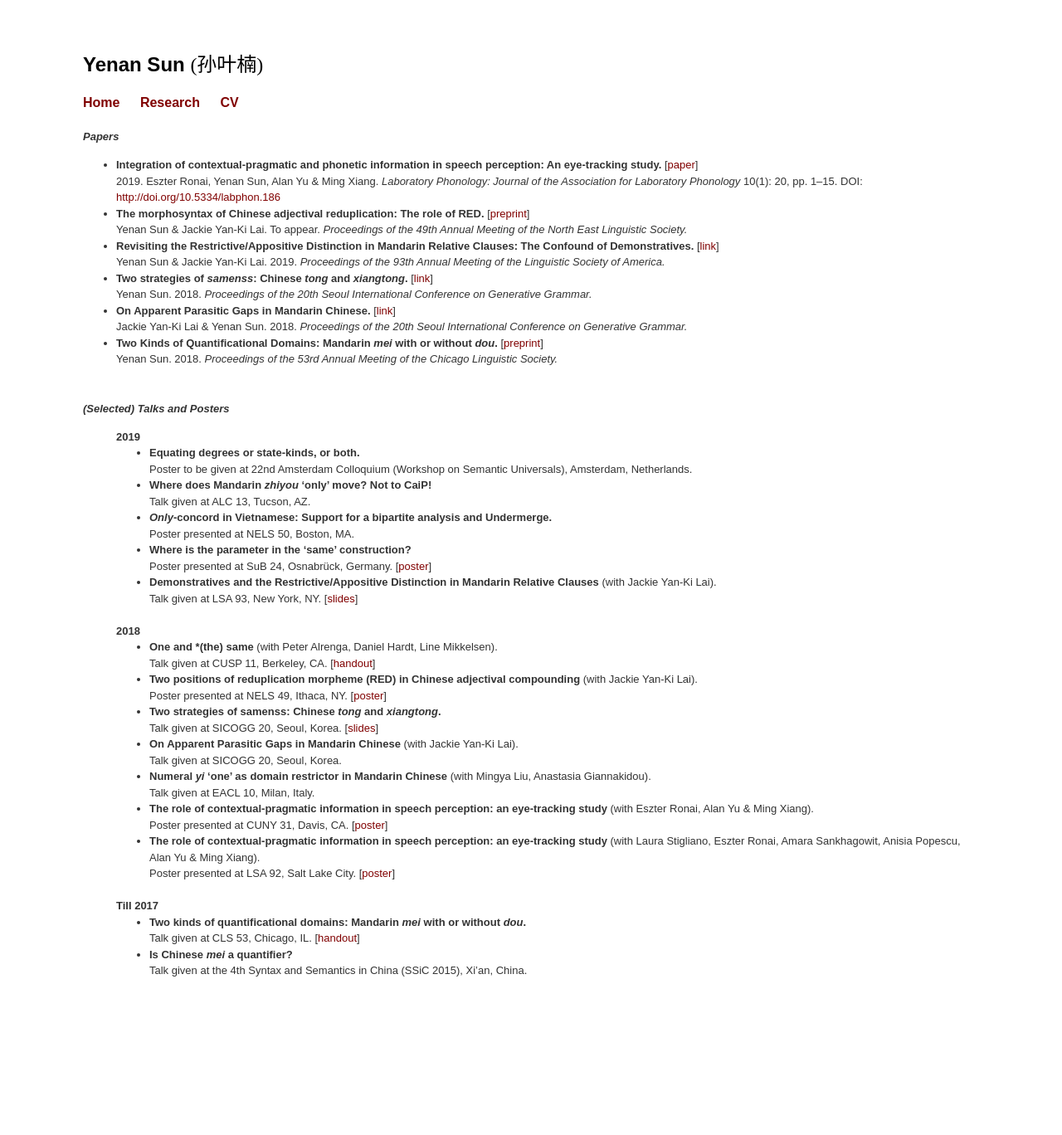
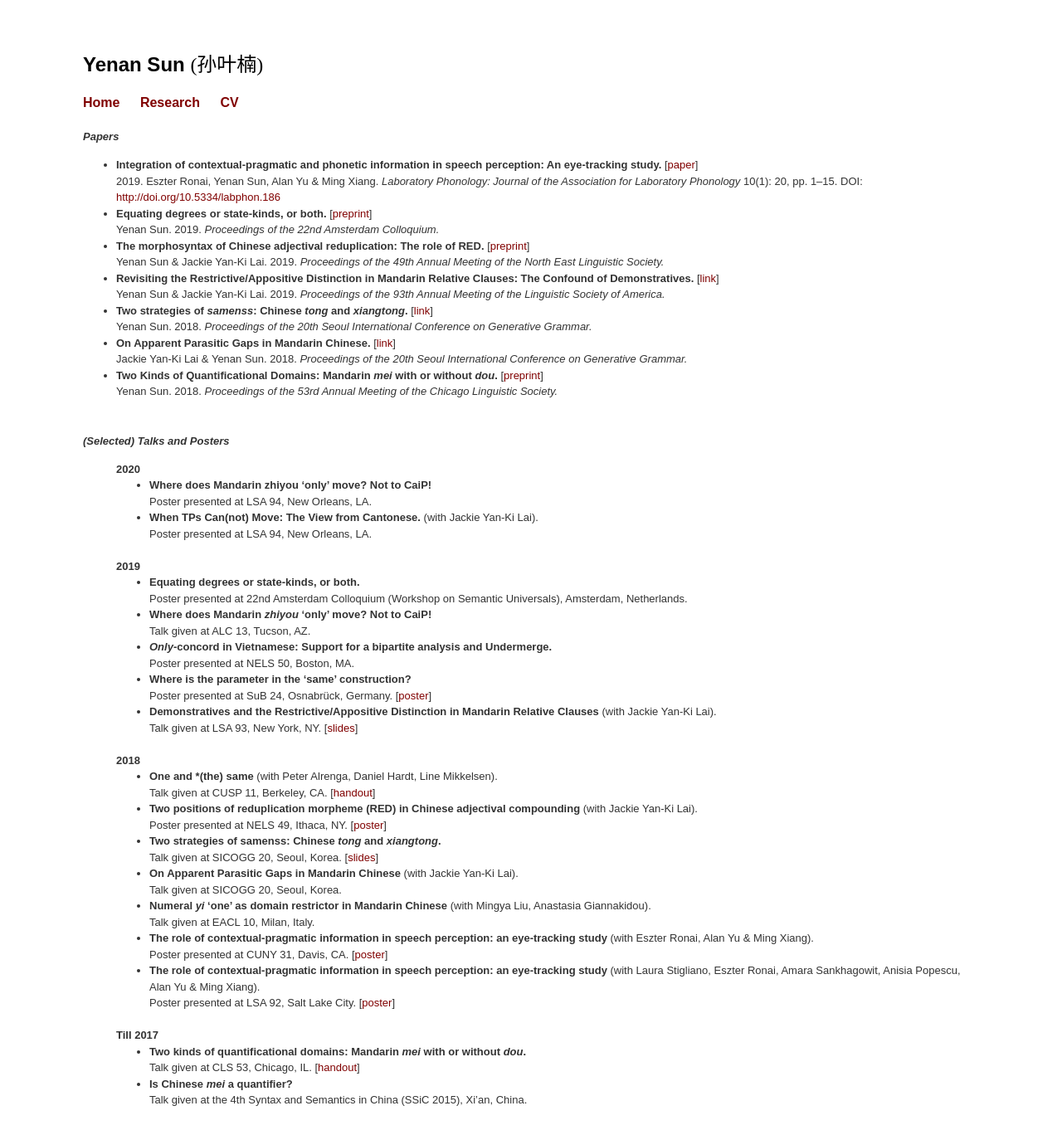
Before and after one commit to yenan09/yenan09.github.io, a Jekyll site: the page built from research.html, in a window 1280 px wide. Shown: the whole page at 83% size. Built offline with Jekyll 4.4.1, drawn with Linux system fonts in a browser that asks for light colours; before the commit the page ends 1212 px from its top, so only the background shows below that.

Commit message:
20200110

```diff
--- a/research.html
+++ b/research.html
@@ -10,8 +10,10 @@ title: Research
   <ul>
 <li><b>Integration of contextual-pragmatic and phonetic information in speech perception: An eye-tracking study.</b> [<a href="{{ site.baseurl }}/w/labp.pdf" title="labp">paper</a>] <br>
 2019. Eszter Ronai, Yenan Sun, Alan Yu & Ming Xiang. <i>Laboratory Phonology: Journal of the Association for Laboratory Phonology</i> 10(1): 20, pp. 1–15. DOI: <a href="http://doi.org/10.5334/labphon.186" title="labp">http://doi.org/10.5334/labphon.186</a>
+<li><b>Equating degrees or state-kinds, or both.</b> [<a href="{{ site.baseurl }}/w/ac22.pdf" title="ac22">preprint</a>] <br>
+  Yenan Sun. 2019. <i>Proceedings of the 22nd Amsterdam Colloquium.</i></li>
 <li> <b>The morphosyntax of Chinese adjectival reduplication: The role of RED.</b> [<a href="{{ site.baseurl }}/w/nels49_sun_lai_dm.pdf" title="nels49">preprint</a>] <br>
-  Yenan Sun & Jackie Yan-Ki Lai. To appear. <i>Proceedings of the 49th Annual Meeting of the North East Linguistic Society.</i> </li>
+  Yenan Sun & Jackie Yan-Ki Lai. 2019. <i>Proceedings of the 49th Annual Meeting of the North East Linguistic Society.</i> </li>
 <li> <b>Revisiting the Restrictive/Appositive Distinction in Mandarin Relative Clauses: The Confound of Demonstratives.</b> [<a href="{{ site.baseurl }}/w/relcpaper.pdf" title="lsapaper">link</a>]<br>
   Yenan Sun & Jackie Yan-Ki Lai. 2019. <i>Proceedings of the
 93th Annual Meeting of the Linguistic Society of America. </i> </li>
@@ -30,11 +32,24 @@ of the Chicago Linguistic Society. </i> </li>
 <br>
 <b><i>(Selected) Talks and Posters</i></b>
 <ul style="list-style-type:none;">
+
+<li> <b>2020</b>
+    <ul style="list-style-type:disc;">
+
+<li><b>Where does Mandarin zhiyou ‘only’ move? Not to CaiP! </b> <br>
+ Poster presented at LSA 94, New Orleans, LA.
+
+<li><b>When TPs Can(not) Move: The View from Cantonese. </b> (with Jackie Yan-Ki Lai). <br>
+        Poster presented at LSA 94, New Orleans, LA.
+      </ul>
+    </li>
+    <br>
+
 <li> <b>2019</b>
   <ul style="list-style-type:disc;">
 
 <li><b>Equating degrees or state-kinds, or both.</b> <br>
-  Poster to be given at 22nd Amsterdam Colloquium (Workshop on Semantic Universals), Amsterdam, Netherlands.
+  Poster presented at 22nd Amsterdam Colloquium (Workshop on Semantic Universals), Amsterdam, Netherlands.
 
 <li><b>Where does Mandarin <i>zhiyou</i> ‘only’ move? Not to CaiP!</b> <br>
       Talk given at ALC 13, Tucson, AZ.</li>
```
Also changed, not shown: 3 other files.
